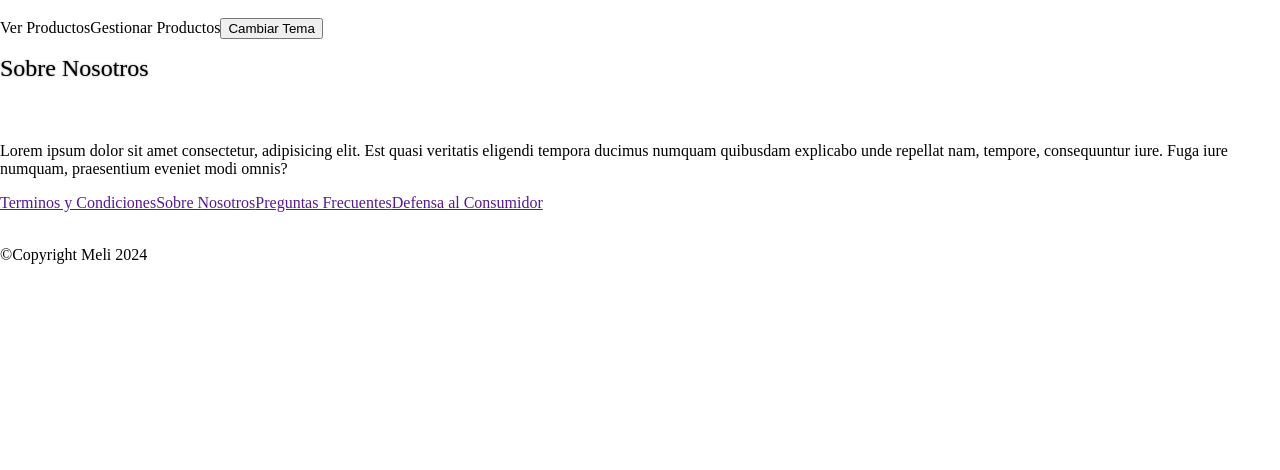
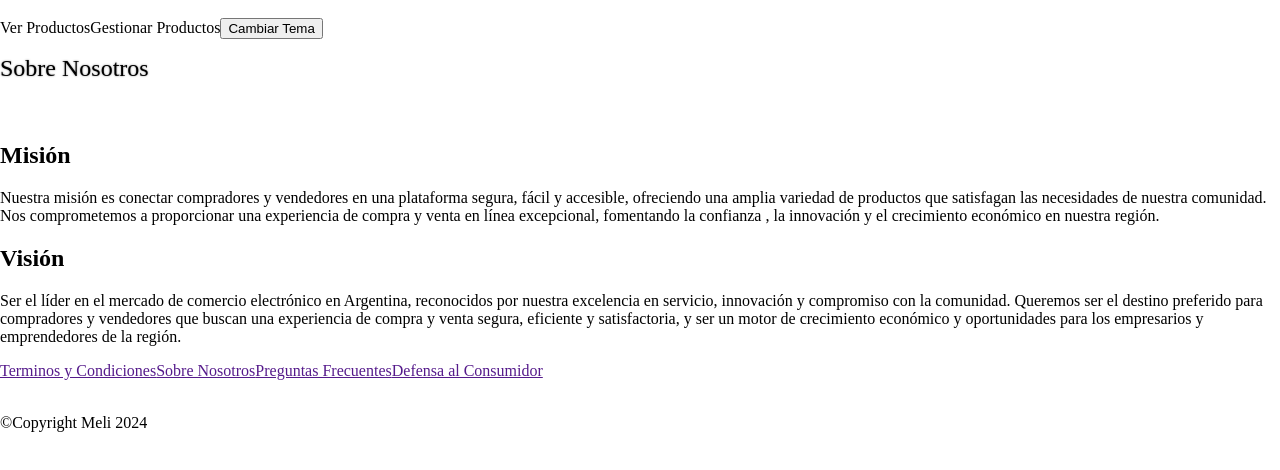
Before and after one commit to juuulii/Mercado-Liebre, a React (Vite) app in the folder MercadoLiebre/: page /about in a window 1280 px wide. Shown: the top 470 px of the page. Built offline with nearby package versions, Linux system fonts and the light colour scheme.

Commit message:
mision/vision

```diff
--- a/MercadoLiebre/package.json
+++ b/MercadoLiebre/package.json
@@ -25,6 +25,6 @@
     "eslint-plugin-react-hooks": "^5.1.0-rc.0",
     "eslint-plugin-react-refresh": "^0.4.9",
     "globals": "^15.9.0",
-    "vite": "^5.4.1"
+    "vite": "^5.4.10"
   }
 }
--- a/MercadoLiebre/src/pages/about.jsx
+++ b/MercadoLiebre/src/pages/about.jsx
@@ -17,7 +17,20 @@ const About = () => {
             <DashboardHeader />
             <div className={themeState === "dark" ? "about-dark" : "about-light"}>
                 <h1>Sobre Nosotros</h1>
-                <p>Lorem ipsum dolor sit amet consectetur, adipisicing elit. Est quasi veritatis eligendi tempora ducimus numquam quibusdam explicabo unde repellat nam, tempore, consequuntur iure. Fuga iure numquam, praesentium eveniet modi omnis?</p>
+                <h2>Misión</h2>
+                <p>
+                Nuestra misión es conectar compradores y vendedores en una plataforma segura, fácil y accesible,
+                ofreciendo una amplia variedad de productos que satisfagan las necesidades de nuestra comunidad.
+                Nos comprometemos a proporcionar una experiencia de compra y venta en línea excepcional, fomentando la confianza ,
+                la innovación y el crecimiento económico en nuestra región.
+                </p>
+                <h2>Visión</h2>
+                <p>
+                Ser el líder en el mercado de comercio electrónico en Argentina, reconocidos por nuestra excelencia en servicio,
+                innovación y compromiso con la comunidad. Queremos ser el destino preferido para compradores y
+                vendedores que buscan una experiencia de compra y venta segura, eficiente y satisfactoria, y
+                ser un motor de crecimiento económico y oportunidades para los empresarios y emprendedores de la región.
+                </p>
             </div>
             <Footer />
         </>
```
Also changed, not shown: 1 other file (tests, documents, lock files or other folders).
